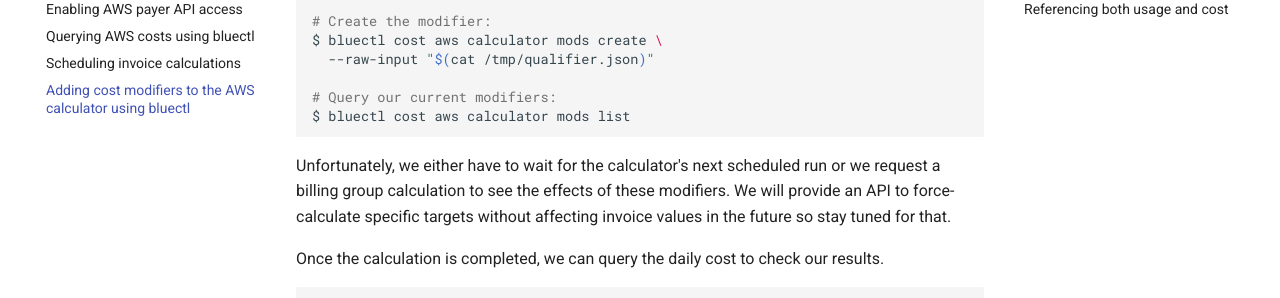
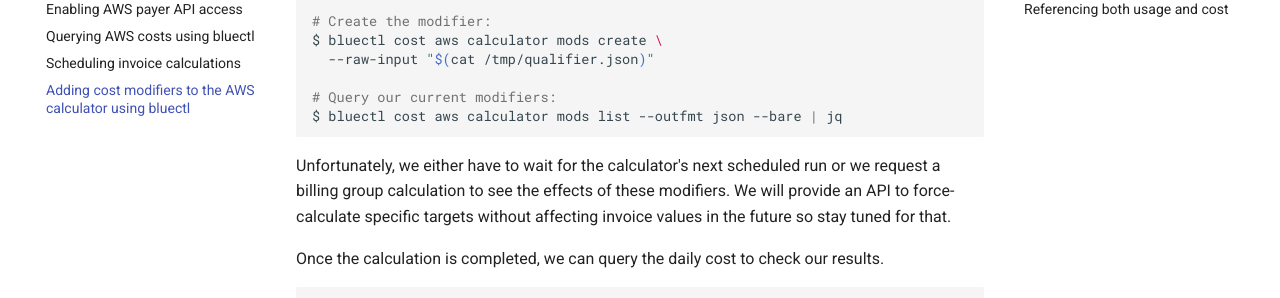
Before and after one commit to alphauslabs/tmpdocs, an MkDocs documentation site: the page built from docs/guides/aws-cost-mods.md, in a window 1280 px wide and 900 px high, scrolled down 1356 px. Shown: the part 153-451 px from the top of the window. Built offline with MkDocs 1.6.1 and Material for MkDocs 9.7.7, drawn with Linux system fonts in a browser that asks for light colours; comment, search, counter and statistics services are not loaded.

Commit message:
chore: wip add cost mods

````diff
--- a/docs/guides/aws-cost-mods.md
+++ b/docs/guides/aws-cost-mods.md
@@ -49,7 +49,7 @@
   --raw-input "$(cat /tmp/qualifier.json)"
 
 # Query our current modifiers:
-$ bluectl cost aws calculator mods list
+$ bluectl cost aws calculator mods list --outfmt json --bare | jq
 ```
 
 Unfortunately, we either have to wait for the calculator's next scheduled run or we request a billing group calculation to see the effects of these modifiers. We will provide an API to force-calculate specific targets without affecting invoice values in the future so stay tuned for that.
````
